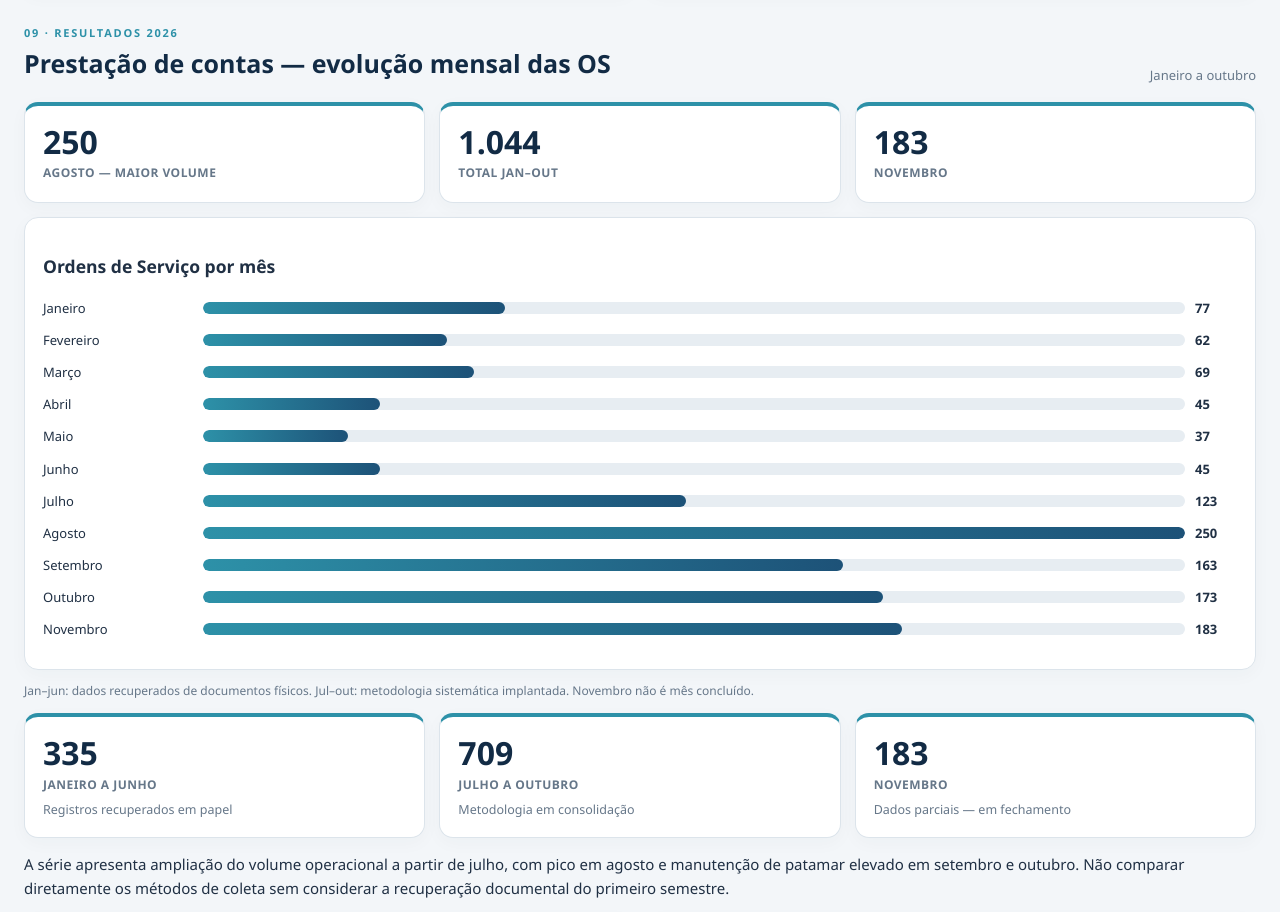
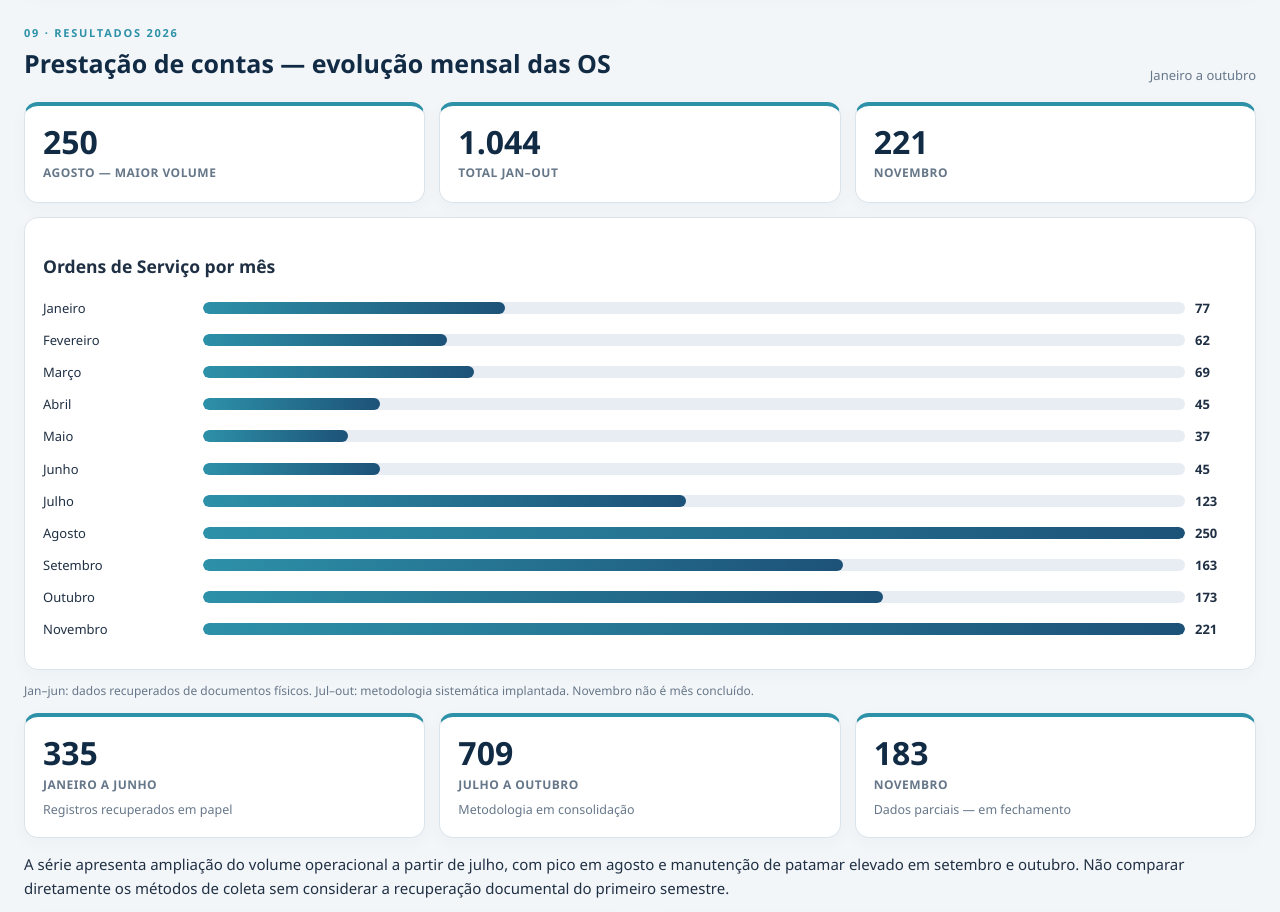
Before and after one commit to maparibeiraopires-source/APRESENTACAO_2026, a plain HTML site: page index.html in a window 1280 px wide. Shown: the part 7200-8112 px from the top of the page. Drawn offline with Linux system fonts and the light colour scheme.

Commit message:
Update index.html

```diff
--- a/index.html
+++ b/index.html
@@ -184,7 +184,7 @@ footer{background:var(--navy);color:#dce8f1;text-align:center;padding:20px;borde
  <div class="grid three">
   <div class="card metric"><strong>250</strong><span>AGOSTO — MAIOR VOLUME</span></div>
   <div class="card metric"><strong>1.044</strong><span>TOTAL JAN–OUT</span></div>
-  <div class="card metric"><strong>183</strong><span>NOVEMBRO</span></div>
+  <div class="card metric"><strong>221</strong><span>NOVEMBRO</span></div>
  </div>
  <div class="panel" style="margin-top:14px"><h3>Ordens de Serviço por mês</h3>
   <div class="bar-row"><span>Janeiro</span><div class="bar"><i style="width:30.8%"></i></div><b>77</b></div>
@@ -197,7 +197,7 @@ footer{background:var(--navy);color:#dce8f1;text-align:center;padding:20px;borde
   <div class="bar-row"><span>Agosto</span><div class="bar"><i style="width:100%"></i></div><b>250</b></div>
   <div class="bar-row"><span>Setembro</span><div class="bar"><i style="width:65.2%"></i></div><b>163</b></div>
   <div class="bar-row"><span>Outubro</span><div class="bar"><i style="width:69.2%"></i></div><b>173</b></div>
-<div class="bar-row"><span>Novembro</span><div class="bar"><i style="width:71.2%"></i></div><b>183</b></div>
+<div class="bar-row"><span>Novembro</span><div class="bar"><i style="width:88,4%"></i></div><b>221</b></div>
  </div>
  <p class="note">Jan–jun: dados recuperados de documentos físicos. Jul–out: metodologia sistemática implantada. Novembro não é mês concluído.</p>
  <div class="grid three">
```
